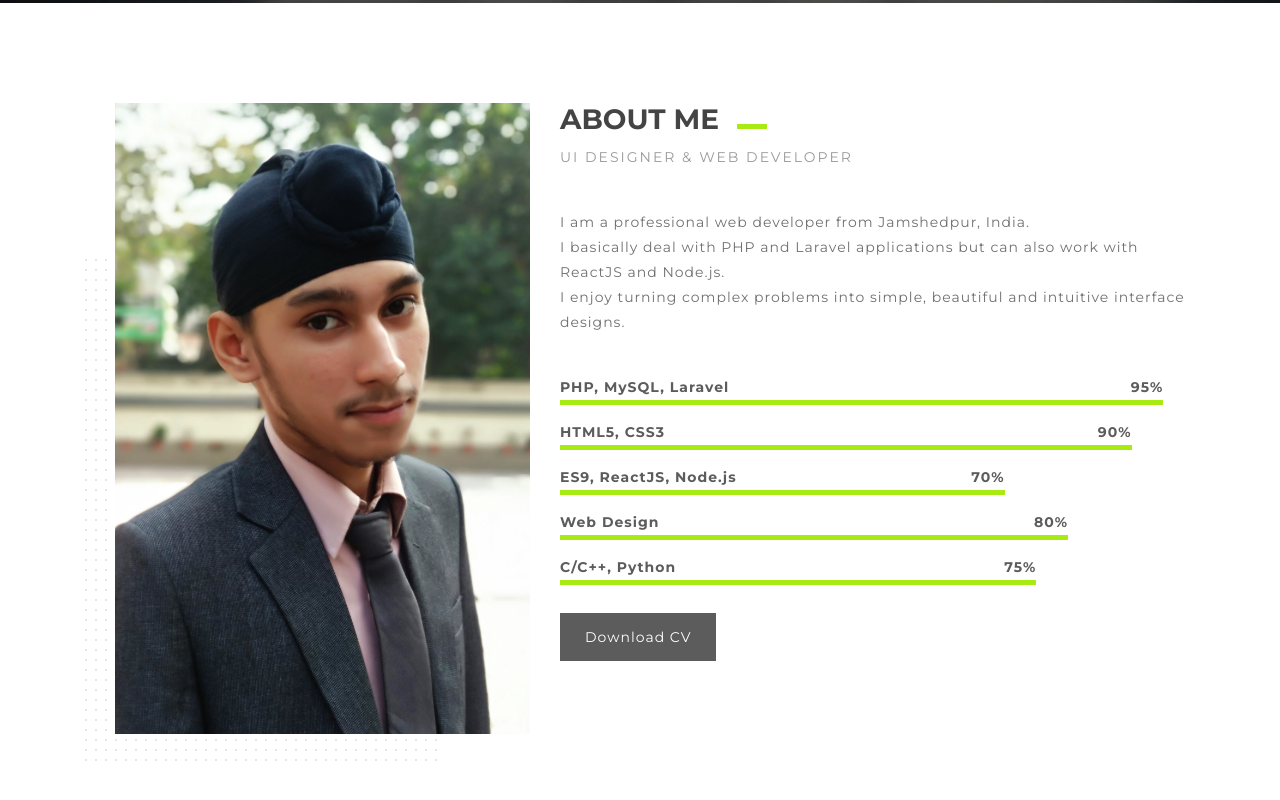
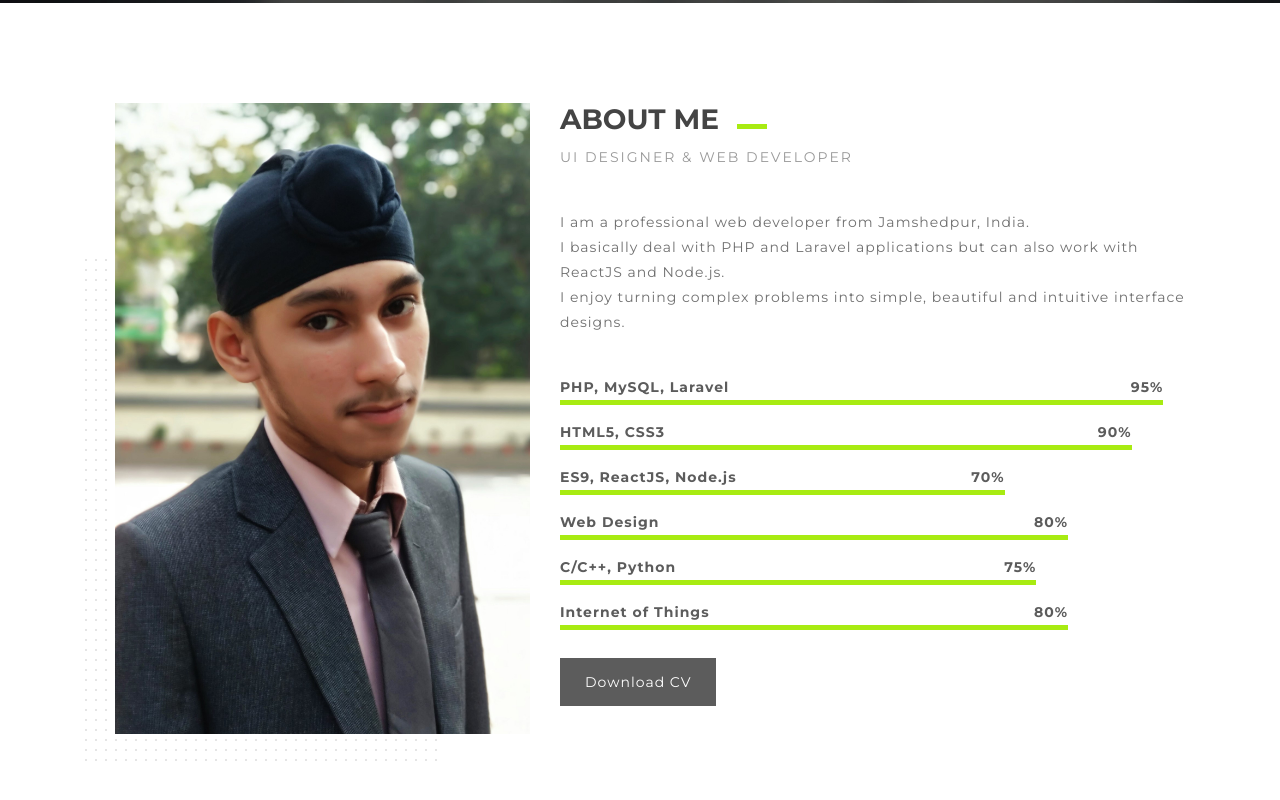
Before and after one commit to guryashzone/guryash, a plain HTML site: page index.html in a window 1280 px wide. Shown: the part 797-1597 px from the top of the page. Drawn offline with nearby package versions, Linux system fonts and the light colour scheme.

Commit message:
Adding IOT

```diff
--- a/index.html
+++ b/index.html
@@ -224,6 +224,15 @@
                                     <span data-value="75%"></span>
                                 </div>
                             </div>
+                            <div class="skill-item">
+                                <div class="skill-title" style="width: 80%;">
+                                    <p>Internet of Things</p>
+                                    <p>80%</p>
+                                </div>
+                                <div class="skill-progress">
+                                    <span data-value="80%"></span>
+                                </div>
+                            </div>
                         </div>
 
                         <!-- Buttons -->
```
